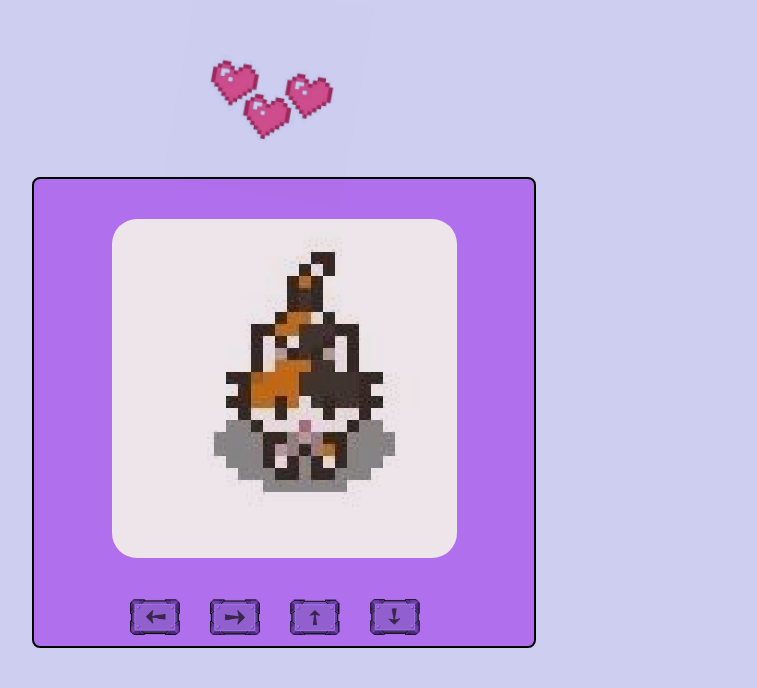
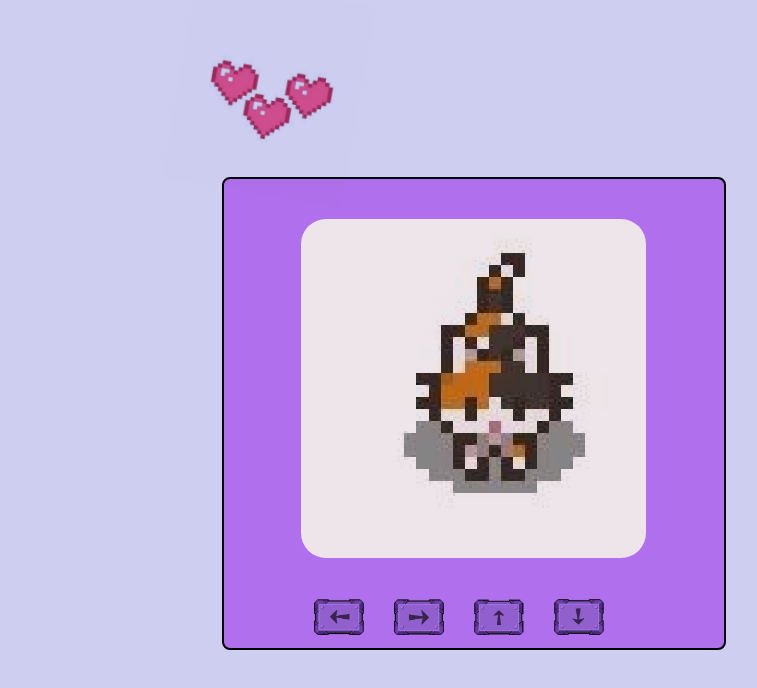
Before and after one commit to fatimaAlzahraa-almaz/walking-cat, a plain HTML site: page index.html in a window 1280 px wide. Shown: the whole page, without its empty margins (39-796 px from the left). Drawn offline with Linux system fonts and the light colour scheme.

Commit message:
Update walk.css

```diff
--- a/walk.css
+++ b/walk.css
@@ -81,23 +81,27 @@ body{
   mix-blend-mode: multiply;
    filter:contrast(1) ;
 }
-button{
-  height: 38px;
+ button{
+  height: 40px;
   width: 50px;
   border:none;
-  background-color:transparent;
+  background-color:rgb(176, 111, 236);
+  display: flex;
+  justify-content: center;
 }
 .btclass{
    display:grid;
    justify-content: center;
    grid-template-columns: 80px 80px 80px 80px;
    margin:10px;
-
+ align-items: center;
 
 }
 button:hover{
-transform:scale(1.1);
-
+transform:scale(1.3);
+transition-duration: 0.5s;
+  background-color:rgb(176, 111, 236);
+  cursor: pointer;
 }
 .heartclass{
   display:flex;
@@ -108,7 +112,8 @@ transform:scale(1.1);
 }
  .box{
   width:500px;
-    margin-left: 5%;
+    margin-left: 20%;
+    margin-right: 10%;
     border:solid 2px;
     width:500bx;
     background-color:rgb(176, 111, 236);
```
